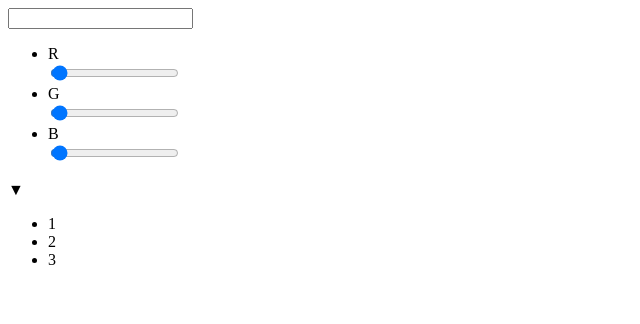
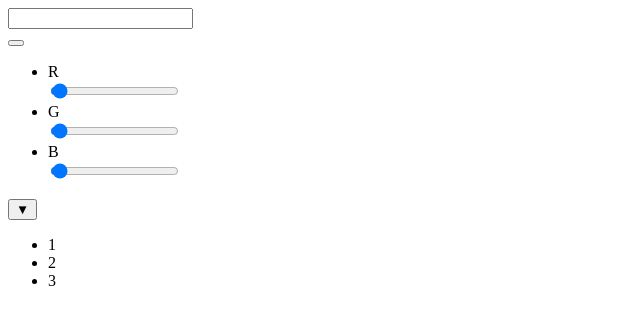
Before and after one commit to arthur-nesterenko/awesome-color-picker, a React app: page / in a window 1280 px wide. Shown: the top 324 px of the page, without its empty margins (0-640 px from the left). Built offline with nearby package versions, Linux system fonts and the light colour scheme; the HTML template or start-up script is replaced by a standard one.

Commit message:
add dropdonw hoc

```diff
--- a/src/components/color-dropdown.tsx
+++ b/src/components/color-dropdown.tsx
@@ -1,16 +1,20 @@
 import * as React from 'react';
+import Dropdown from './../hoc//dropdown'
 
 interface ColorDropDownProps {
     // onChange : void,
-    onClick : any,
+    onClick?: any,
     color?: string,
-    open : string
+    isOpen : string,
+    onTrigger : any
 }
 
-const ColorDropDown : React.SFC < ColorDropDownProps > = ({color, open, onClick}) => (
+const ColorDropDown : React.SFC < ColorDropDownProps > = ({color, isOpen, onClick, onTrigger}) => (
     <div className='awesomeColorDropDown'>
-        <span onClick={onClick}>▼</span>
-        <ul className={open}>
+        <button onClick={onTrigger}>▼</button>
+        <ul className={isOpen
+            ? 'awesomeOpen'
+            : ''}>
             <li>1</li>
             <li>2</li>
             <li>3</li>
@@ -21,4 +25,4 @@ const ColorDropDown : React.SFC < ColorDropDownProps > = ({color, open, onClick}
 ColorDropDown.defaultProps = {
     color: 'white'
 }
-export default ColorDropDown;
+export default Dropdown(ColorDropDown);
--- a/src/components/rgb-dropdown.tsx
+++ b/src/components/rgb-dropdown.tsx
@@ -1,16 +1,21 @@
 import * as React from 'react';
 import RangeInput from './range-input'
+import Dropdown from './../hoc/dropdown'
 
 interface RgbDropDownProps {
-    color?: string
+    color?: string,
+    onTrigger : any,
+    isOpen : boolean
 }
 
-const RgbDropDown : React.SFC < RgbDropDownProps > = ({color}) => (
+const RgbDropDown : React.SFC < RgbDropDownProps > = ({color, isOpen, onTrigger}) => (
     <div className='awesomeRgbDropDown'>
-        <span style={{
+        <button onClick={onTrigger} style={{
             color
-        }}></span>
-        <ul>
+        }}></button>
+        <ul className={isOpen
+            ? 'awesomeOpen'
+            : ''}>
             <li>
                 <div>R</div>
                 <div>
@@ -37,4 +42,4 @@ const RgbDropDown : React.SFC < RgbDropDownProps > = ({color}) => (
 RgbDropDown.defaultProps = {
     color: 'white'
 }
-export default RgbDropDown;
+export default Dropdown(RgbDropDown);
--- a/src/containers/color-dropdown-container.tsx
+++ /dev/null
@@ -1,31 +0,0 @@
-import * as React from 'react';
-import ColorDropDown from './../components/color-dropdown'
-
-interface colorDropDownContainerProps {}
-interface colorDropDownContainerState {
-    isOpen?: boolean
-}
-
-class colorDropDownContainer extends React.PureComponent < undefined,
-colorDropDownContainerState > {
-
-    state = {
-        isOpen: false
-    }
-
-    onClick = () => this.setState(prevState => ({
-        isOpen: !prevState.isOpen
-    }))
-
-    render() : JSX.Element {
-
-        const {isOpen} = this.state;
-        return (<ColorDropDown
-            open={isOpen
-            ? 'awesomeOpen'
-            : ''}
-            onClick={this.onClick}/>)
-    }
-}
-
-export default colorDropDownContainer;
--- a/src/containers/color-picker.tsx
+++ b/src/containers/color-picker.tsx
@@ -1,6 +1,6 @@
 import * as React from 'react';
-import ColorDropDown from './color-dropdown-container';
 import RgbDropDown from './../components/rgb-dropdown';
+import ColorDropDown from './../components//color-dropdown';
 import ColorInput from './../components/color-input'
 import './../styles/styles.scss';
 
--- /dev/null
+++ b/src/hoc/dropdown.tsx
@@ -0,0 +1,34 @@
+import * as React from 'react';
+import {Component} from 'react';
+
+interface DropdownState {
+    isOpen : boolean
+}
+
+function dropdown < P > (WrappedComponent : React.ComponentClass < any > | React.StatelessComponent < any >,) : React.ComponentClass < any > {
+    return class HOCDropDown extends React.Component < any,
+    DropdownState > {
+
+        state = {
+            isOpen: false
+        }
+
+        onOpen = () => this.setState({isOpen: true});
+        onClose = () => this.setState({isOpen: false});
+        onTrigger = () => this.setState((prevState) => ({
+            isOpen: !prevState.isOpen
+        }))
+
+        render() {
+
+            return <WrappedComponent
+                {...this.props}
+                {...this.state}
+                onTrigger={this.onTrigger}
+                onOpen={this.onOpen}
+                onClose={this.onClose}/>
+        }
+    }
+}
+
+export default dropdown;
```
